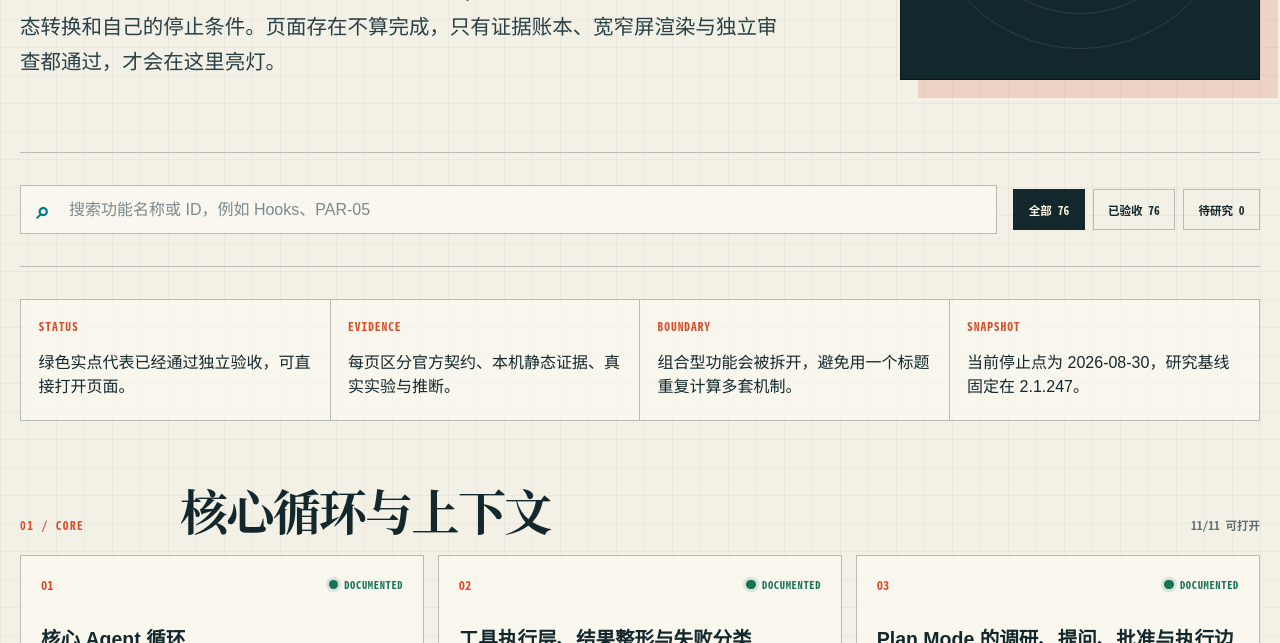
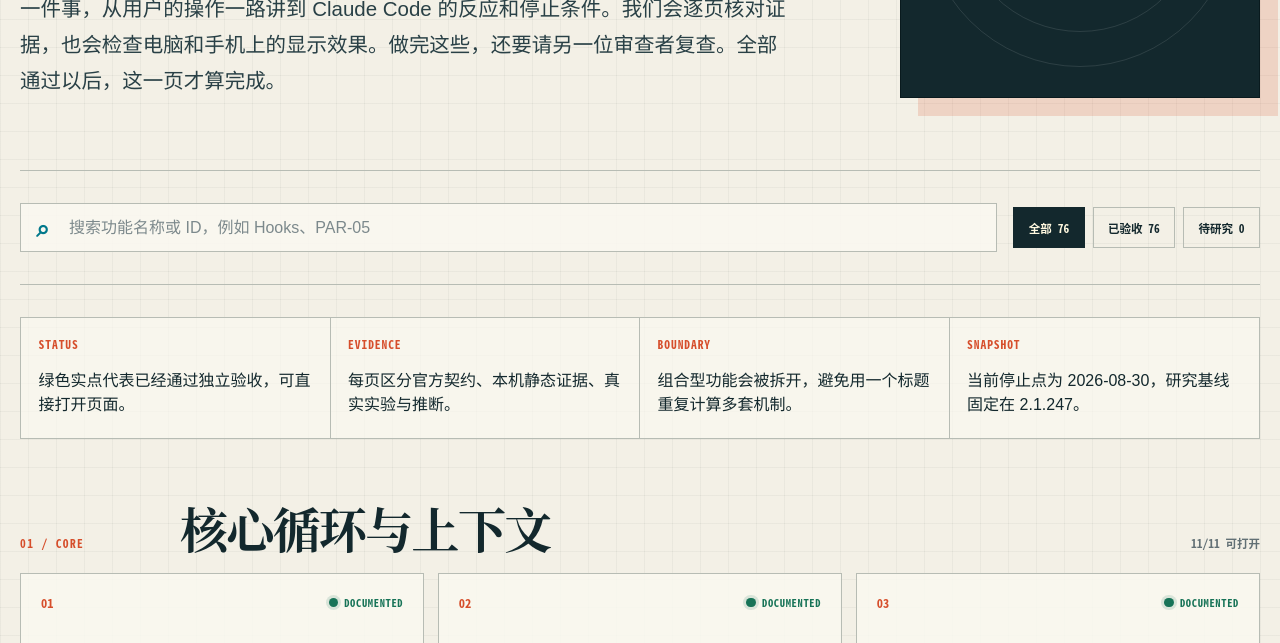
Before and after one commit to majiayu000/claude-code-xray, a plain HTML site: page site/index.html in a window 1280 px wide. Shown: the part 457-1100 px from the top of the page. Drawn offline with Linux system fonts and the light colour scheme.

Commit message:
docs: humanize homepage introduction

```diff
--- a/site/index.html
+++ b/site/index.html
@@ -203,7 +203,7 @@
       <div>
         <p class="eyebrow">Claude Code · Mechanism Atlas</p>
         <h1>Claude Code 50 个功能拆解</h1>
-        <p class="lede">五十个核心机制，加上 26 个通过验收的扩展机制；每页只讲一个主要动作、一条状态转换和自己的停止条件。页面存在不算完成，只有证据账本、宽窄屏渲染与独立审查都通过，才会在这里亮灯。</p>
+        <p class="lede">这里拆了 Claude Code 的 50 个核心功能，另外还收录了 26 个扩展功能。每页只讲一件事，从用户的操作一路讲到 Claude Code 的反应和停止条件。我们会逐页核对证据，也会检查电脑和手机上的显示效果。做完这些，还要请另一位审查者复查。全部通过以后，这一页才算完成。</p>
       </div>
       <aside class="meter" aria-label="研究完成进度 50 / 50">
         <div class="meter-core">
```
